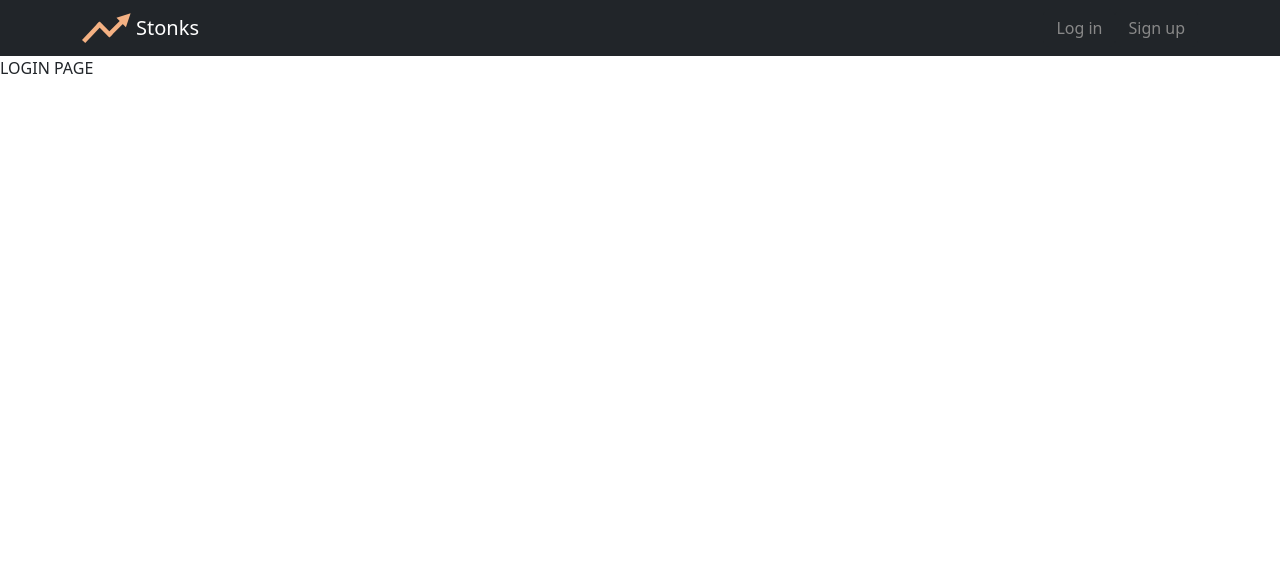
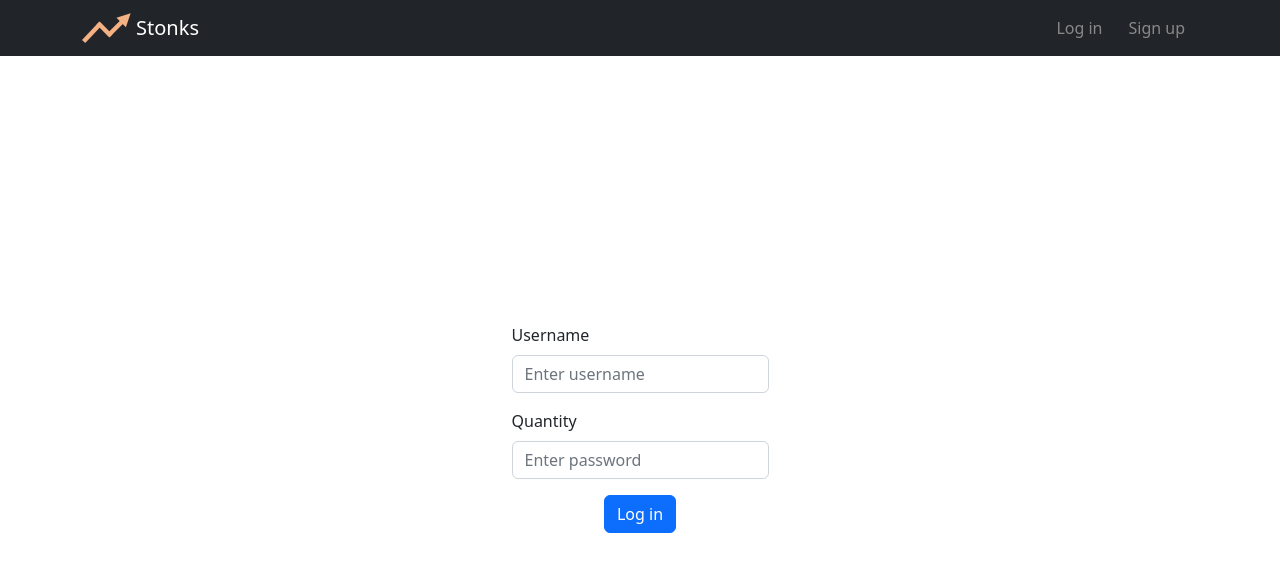
Before and after one commit to pmarsh-scottlogic/JavaTraining, a React (Create React App) app in the folder client/: page /login in a window 1280 px wide. Shown: the top 572 px of the page. Built offline with nearby package versions, Linux system fonts and the light colour scheme.

Commit message:
made login form

```diff
--- a/client/src/pages/Login.tsx
+++ b/client/src/pages/Login.tsx
@@ -1,5 +1,48 @@
-import React from "react";
+import React, { useState } from "react";
+import { Button, Form } from "react-bootstrap";
 
 export default function LoginPage() {
-	return <div>LOGIN PAGE</div>;
+	const [username, setUsername] = useState("");
+	const [password, setPassword] = useState("");
+
+	const onSubmit = () => {};
+
+	return (
+		<div
+			style={{
+				display: "flex",
+				alignItems: "center",
+				justifyContent: "center",
+				height: "100%",
+			}}>
+			<Form>
+				<Form.Group className="mb-3" controlId="username">
+					<Form.Label>Username</Form.Label>
+					<Form.Control
+						placeholder="Enter username"
+						onChange={(e) => setUsername(e.target.value)}
+						data-cy="loginFormUsernameEntry"
+					/>
+				</Form.Group>
+
+				<Form.Group className="mb-3" controlId="password">
+					<Form.Label>Quantity</Form.Label>
+					<Form.Control
+						placeholder="Enter password"
+						onChange={(e) => setPassword(e.target.value)}
+						data-cy="loginFormPasswordEntry"
+					/>
+				</Form.Group>
+
+				<div className="centreContent">
+					<Button
+						variant="primary"
+						onClick={onSubmit}
+						data-cy="loginFormLoginButton">
+						Log in
+					</Button>
+				</div>
+			</Form>
+		</div>
+	);
 }
```
